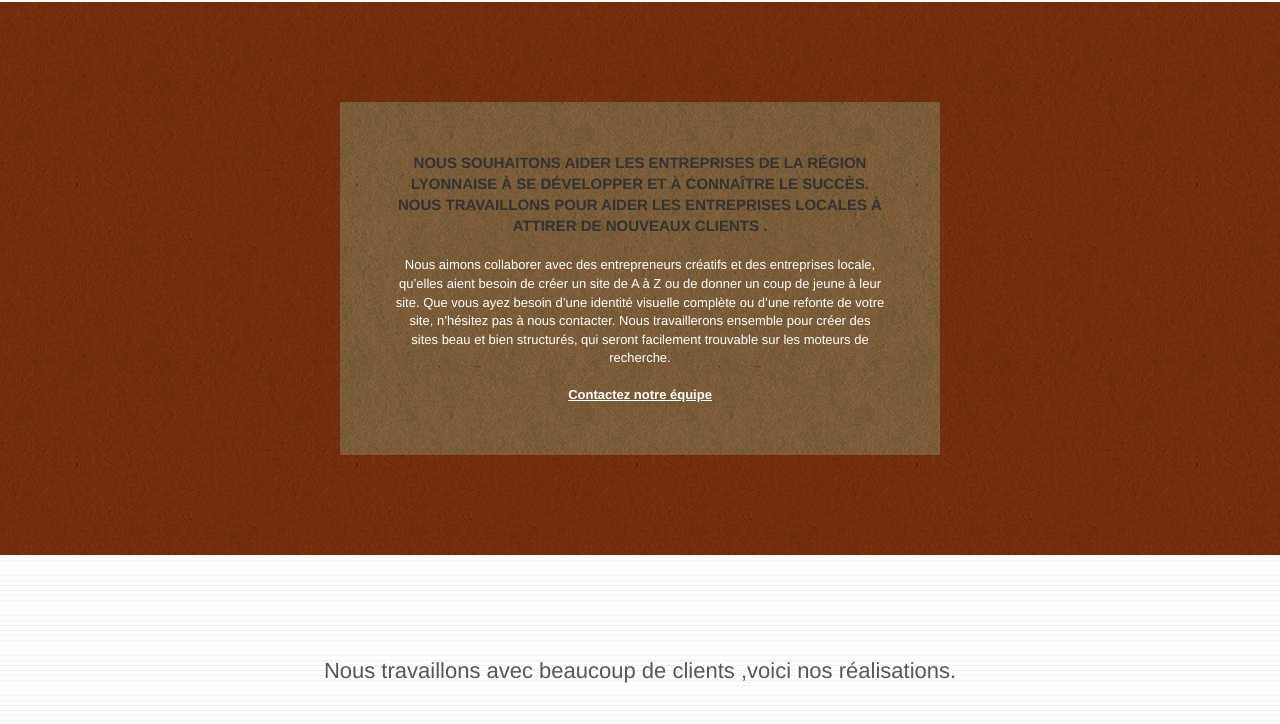
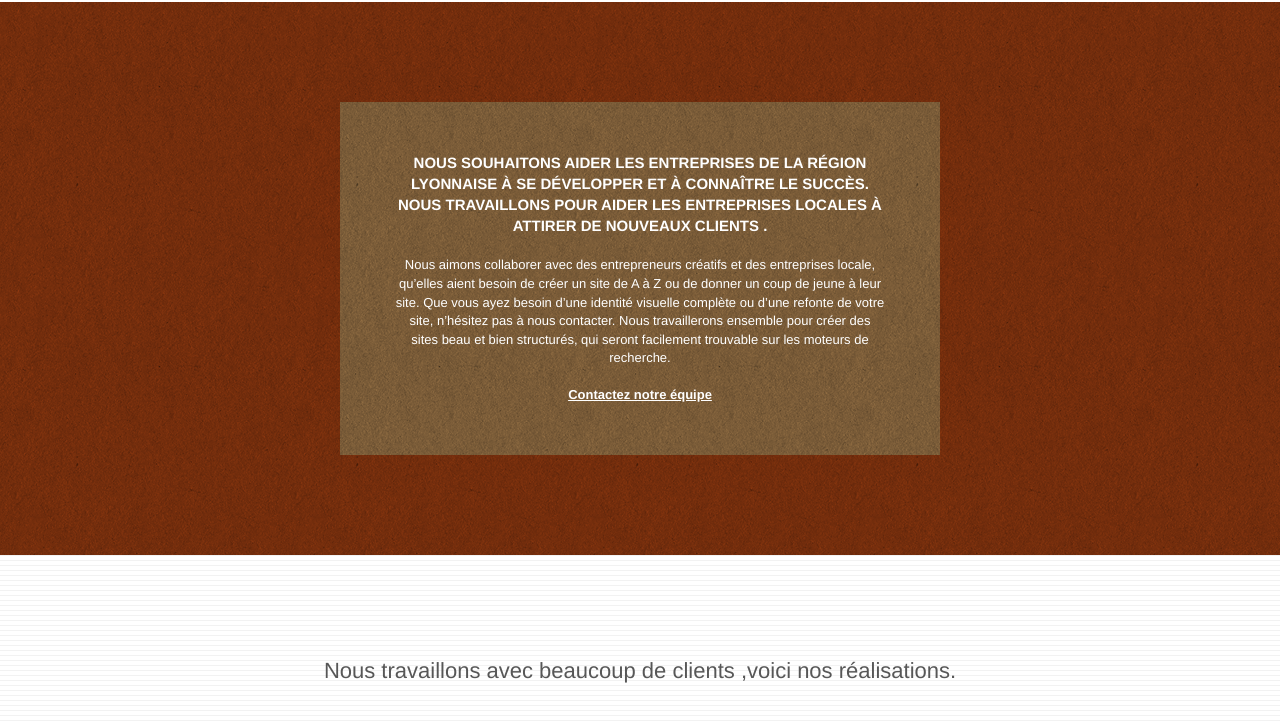
Before and after one commit to MZmeyer/OpenclassroomP4, a plain HTML site: page index.html in a window 1280 px wide. Shown: the part 1206-1930 px from the top of the page. Drawn offline with Linux system fonts and the light colour scheme.

Commit message:
Corrections Contraste

```diff
--- a/style.css
+++ b/style.css
@@ -445,7 +445,7 @@ nav .caret {
     font-size: 15px;
     text-transform: uppercase;
     font-weight: 700;
-    color: #333333!important;
+    color: #333333;
 }
 
 .mg-lg {
```
